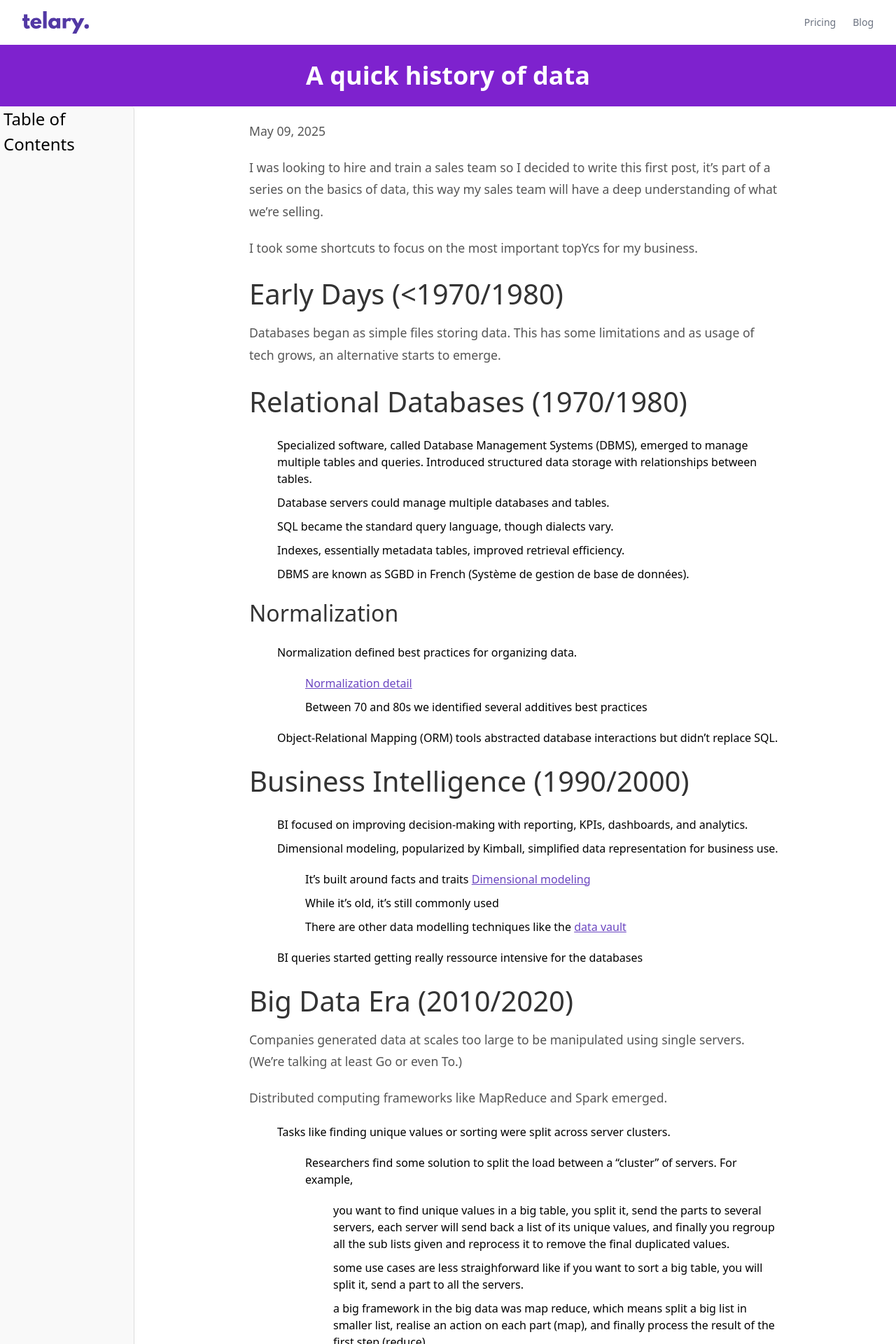
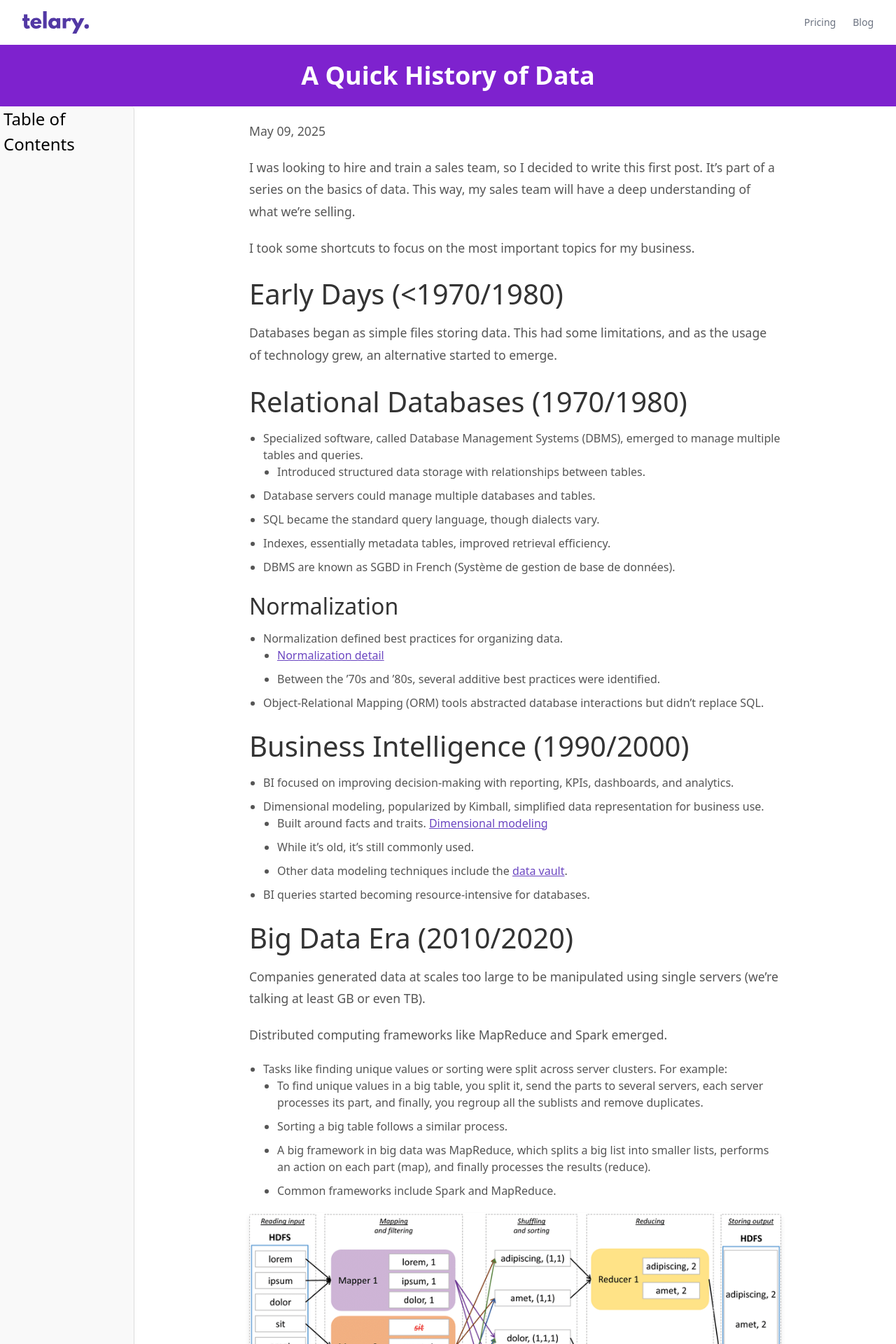
Before and after one commit to telary-agency/telary-website, a Jekyll site: the page built from _posts/2025-05-09-history-data.md, in a window 1280 px wide. Shown: the top 1920 px of the page at 70% size. Built offline with Jekyll 4.4.1, drawn with Linux system fonts in a browser that asks for light colours; nearby versions of some CDN libraries; some of the changed text lies outside the part shown.

Commit message:
First blog post seems to be cooked

```diff
--- a/_posts/2025-05-09-history-data.md
+++ b/_posts/2025-05-09-history-data.md
@@ -1,5 +1,5 @@
 ---
-title: A quick history of data
+title: A Quick History of Data
 slug: quick-history-data
 date_published: 2025-05-10T12:04:12.000Z
 date_updated: 2025-05-10T12:08:02.000Z
@@ -7,18 +7,18 @@
 image: /assets/img/banners/photo-researca-18.avif
 ---
 
-I was looking to hire and train a sales team so I decided to write this first post, it's part of a series on the basics of data, this way my sales team will have a deep understanding of what we're selling.
+I was looking to hire and train a sales team, so I decided to write this first post. It's part of a series on the basics of data. This way, my sales team will have a deep understanding of what we're selling.
 
-I took some shortcuts to focus on the most important topYcs for my business.
+I took some shortcuts to focus on the most important topics for my business.
 
 # Early Days (<1970/1980)
 
-Databases began as simple files storing data. This has some limitations and as usage of tech grows, an alternative starts to emerge.
+Databases began as simple files storing data. This had some limitations, and as the usage of technology grew, an alternative started to emerge.
 
 # Relational Databases (1970/1980)
 
 * Specialized software, called Database Management Systems (DBMS), emerged to manage multiple tables and queries.
-Introduced structured data storage with relationships between tables.
+  * Introduced structured data storage with relationships between tables.
 * Database servers could manage multiple databases and tables.
 * SQL became the standard query language, though dialects vary.
 * Indexes, essentially metadata tables, improved retrieval efficiency.
@@ -27,79 +27,74 @@
 ## Normalization
 
 * Normalization defined best practices for organizing data.
-	* [Normalization detail](https://en.wikipedia.org/wiki/Database_normalization)
-	* Between 70 and 80s we identified several additives best practices
+  * [Normalization detail](https://en.wikipedia.org/wiki/Database_normalization)
+  * Between the '70s and '80s, several additive best practices were identified.
 * Object-Relational Mapping (ORM) tools abstracted database interactions but didn't replace SQL.
-
 
 # Business Intelligence (1990/2000)
 
 * BI focused on improving decision-making with reporting, KPIs, dashboards, and analytics.
 * Dimensional modeling, popularized by Kimball, simplified data representation for business use.
-	* It's built around facts and traits [Dimensional modeling](https://en.wikipedia.org/wiki/Dimensional_modeling)
-	* While it's old, it's still commonly used
-	* There are other data modelling techniques like the [data vault](https://en.wikipedia.org/wiki/Data_vault_modeling)
-* BI queries started getting really ressource intensive for the databases
-
+  * Built around facts and traits. [Dimensional modeling](https://en.wikipedia.org/wiki/Dimensional_modeling)
+  * While it's old, it's still commonly used.
+  * Other data modeling techniques include the [data vault](https://en.wikipedia.org/wiki/Data_vault_modeling).
+* BI queries started becoming resource-intensive for databases.
 
 # Big Data Era (2010/2020)
 
-Companies generated data at scales too large to be manipulated using single servers. (We're talking at least Go or even To.)
+Companies generated data at scales too large to be manipulated using single servers (we're talking at least GB or even TB).
 
 Distributed computing frameworks like MapReduce and Spark emerged.
 
-* Tasks like finding unique values or sorting were split across server clusters.
-	* Researchers find some solution to split the load between a "cluster" of servers. For example,
-		* you want to find unique values in a big table, you split it, send the parts to several servers, each server will send back a list of its unique values, and finally you regroup all the sub lists given and reprocess it to remove the final duplicated values.
-		* some use cases are less straighforward like if you want to sort a big table, you will split it, send a part to all the servers.
-		* a big framework in the big data was map reduce, which means split a big list in smaller list, realise an action on each part (map), and finally process the result of the first step (reduce).
-		* common framework is spark or map reduce
+* Tasks like finding unique values or sorting were split across server clusters. For example:
+  * To find unique values in a big table, you split it, send the parts to several servers, each server processes its part, and finally, you regroup all the sublists and remove duplicates.
+  * Sorting a big table follows a similar process.
+  * A big framework in big data was MapReduce, which splits a big list into smaller lists, performs an action on each part (map), and finally processes the results (reduce).
+  * Common frameworks include Spark and MapReduce.
 
 ![Map reduce word count](/assets/img/2025/05/word-count.png)
-*Word count using map reduce framework*
+*Word count using the MapReduce framework*
 
 * CAP theorem highlighted trade-offs between consistency, availability, and partition tolerance.
-	* CAP theorem gets less and less true because of the scale we can reach.
-	* [Moore's law](https://en.wikipedia.org/wiki/Moore%27s_law) is getting contested but is still partly true and  computing continually gets more efficient
+  * CAP theorem is becoming less relevant due to the scale we can now reach.
+  * [Moore's law](https://en.wikipedia.org/wiki/Moore%27s_law) is contested but still partly true, and computing continually becomes more efficient.
 
 ![Cap Theorem](/assets/img/2025/05/cap_theorem.jpg)
-*Cap Theorem, highlights tradeoff between different technologies*
+*CAP Theorem highlights trade-offs between different technologies.*
 
-Globally Big data's complexity limited its adoption for smaller-scale use cases.
+Globally, Big Data's complexity limited its adoption for smaller-scale use cases.
 
+# Zero Interest Rate Period
 
-# Zero interest rate period
+Between 2015 and 2020, the FED led a ZIRP, which made acquiring money for companies fairly easy. This greatly impacted the world of data.
 
-Between 2015 and 2020, FED led a ZIRP, which made acquiring money for companies fairly easy it greatly impacted the world of data.
+Big Data was seen as a way to make money. We saw phrases like "data is the new oil" and [data jobs are the sexiest](https://hbr.org/2012/10/data-scientist-the-sexiest-job-of-the-21st-century). Every big company wanted data scientists to turn their data into gold.
 
-Big Data was seen as a way to make money, we saw things like data is the new oil, [data jobs are the sexiest](https://hbr.org/2012/10/data-scientist-the-sexiest-job-of-the-21st-century), every big company wanted data scientist to turn their data into gold.
+We saw some data pure players emerge:
+* **Snowflake** (2012 - $3.3Bn revenue - $53Bn valuation)
+* **Databricks** (2013 - $1.6Bn revenue - $62Bn valuation)
+  * Built by Spark contributors.
 
-We saw some data pure player appear
-* **Snowflake** (2012 - 3.3Bn revenue - 53Bn valo)
-* **Databricks** (2013 - 1.6Bn revenue - 62Bn valo)
-	* Built by spark contributors
+Yet the biggest share is still held by the big cloud actors:
+* Cloud platforms:
+  * **Amazon** Web Services: Glue, Athena.
+  * **Google** Cloud Platform: BigQuery.
+  * **Azure** Data Factory.
 
-Yet the biggest share is still for the big cloud actors.
-* Cloud platform
-	* **Amazon** web service: Glue, Athena
-	* **Google** Cloud Platform: Big Query
-	* **Azure** Data Factory
+Around this time, AI was called Machine Learning. It was mostly statistics and math and wasn't accessible through APIs.
 
+I think at this time we went through the "slope of disillusionment" on big data technologies to reach the "plateau of stability."
 
-Aroung this time AI is called Machine Learning, it's mostly statistics and maths and isn't accessible through API.
+[More details on the job Data Engineer created around 2015](https://app.researca.com/article/77413). Source: https://blog.det.life/the-history-of-data-engineering-1762b017541a.
 
-I think at this time we went through the slope of desillusion on big data technologies to reach the plateau of stability.
+Based on the progress in big data and other factors, AI was revolutionized. [This piece is very interesting on the factors making LLMs possible](https://www.understandingai.org/p/why-the-deep-learning-boom-caught).
 
-[More details on the job Data Engineer created around 2015](https://app.researca.com/article/77413) source: https://blog.det.life/the-history-of-data-engineering-1762b017541a
+# Personal View on the Current Situation (2020+)
 
-Based on the big data progress and a lot of other factors, the AI gets revolutionized, [this piece is very interesting on the factors making llm possible](https://www.understandingai.org/p/why-the-deep-learning-boom-caught)
+Big Data and AI are related topics. AI is first a matter of data, but as it's heavily productized, I don't see why it would change the situation for big data. It is now mature, it works, but most companies don't need it, especially not SMBs.
 
-# Personnal view on the current situation (2020+)
+Big Data is disappearing from a commercial standpoint. Vendors don't call it that anymore; it's now only a tool and not a selling point.
 
-Big Data and AI are related topics, AI is first a matter of data but as it's heavily productisized, I don't see why it would change the situation for big data. It is now mature, it works, but most of the companies don't need it, especially not SMBs.
+Companies that started to make Big Data easy have shifted into making AI accessible.
 
-Big data is disappear on a commercial standpoint, the vendors don't call it this way, it's now only a tool and not a selling point.
-
-Companies that started to make big data easy, shift into making AI accessible.
-
-AI becomes LLMs and is API-ized, and that's why it's so easily adopted.
+AI has become LLMs and is API-ized, which is why it's so easily adopted.
--- a/assets/css/style_blog.css
+++ b/assets/css/style_blog.css
@@ -72,13 +72,20 @@
     margin: 20px 0;
 }
 
-article ul, article ol {
-    margin: 20px 0;
-    padding-left: 40px;
+article ul {
+    list-style-type: disc; /* Add bullet points */
+    padding-left: 20px; /* Indent for better readability */
+    color: #555; /* Match the text color */
+}
+
+article ol {
+    list-style-type: decimal; /* Add numbered list style */
+    padding-left: 20px; /* Indent for better readability */
+    color: #555; /* Match the text color */
 }
 
 article ul li, article ol li {
-    margin-bottom: 10px;
+    margin-bottom: 10px; /* Add spacing between list items */
 }
 
 article a {
--- a/blog.html
+++ b/blog.html
@@ -12,6 +12,7 @@
         <div class="max-w-6xl mx-auto">
             <div class="grid grid-cols-1 md:grid-cols-2 lg:grid-cols-3 gap-6">
                 {% for post in site.posts %}
+                {% if post.layout == "post" %}
                 <div class="bg-white shadow-md rounded-lg overflow-hidden">
                     <a href="{{ post.url }}">
                         <img src="{{ post.image | default: '/assets/img/default-thumbnail.jpg' }}" alt="{{ post.title }}" class="w-full h-48 object-cover">
@@ -25,6 +26,7 @@
                         <a href="{{ post.url }}" class="text-purple-700 font-bold mt-4 inline-block">Read More →</a>
                     </div>
                 </div>
+                {% endif %}
                 {% endfor %}
             </div>
         </div>
```
Also changed, not shown: assets/img/2025/05/big-data-trend.png (added), assets/img/2025/05/cap_theorem.jpg (added), assets/img/2025/05/column_store.png (added), assets/img/2025/05/word-count.png (added).
